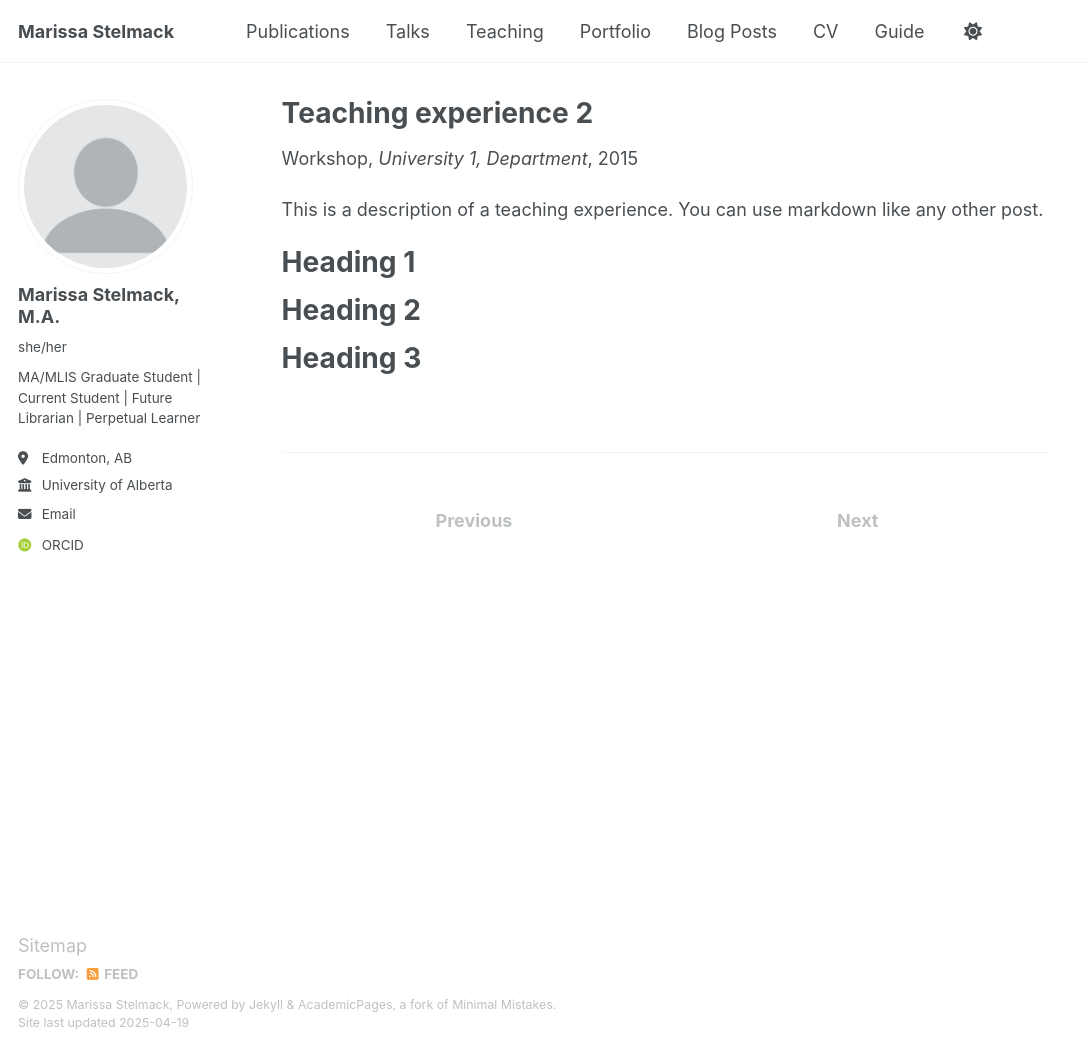
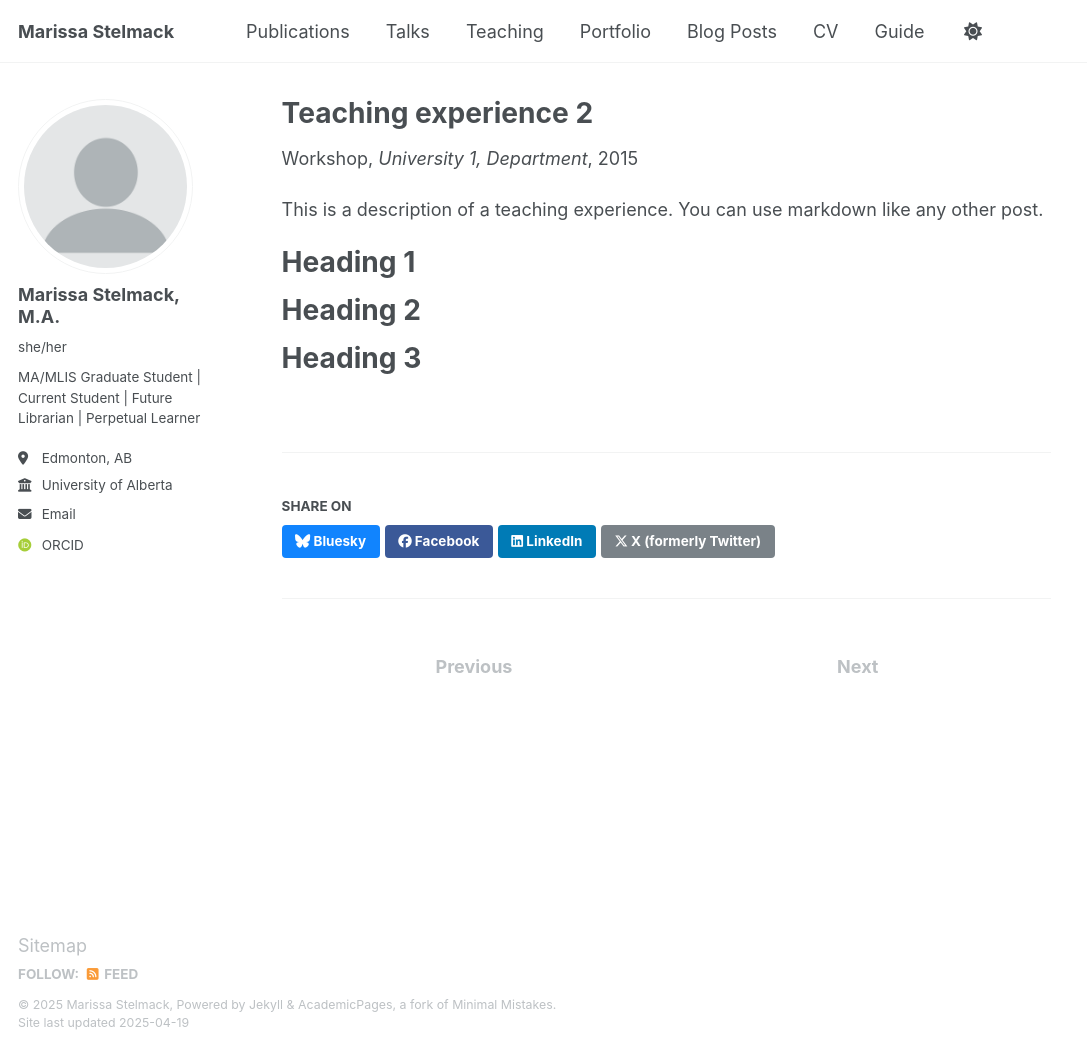
Before and after one commit to mstelmac/about, a Jekyll site: the page built from _teaching/2015-spring-teaching-2.md, in a window 1280 px wide and 1051 px high. Shown: the whole window, without its empty margins (0-1087 px from the left). Built offline with Jekyll 4.4.1, drawn with Linux system fonts in a browser that asks for light colours; some web fonts are replaced; some of the changed lines change nothing that is shown.

Commit message:
Update _config.yml

```diff
--- a/_config.yml
+++ b/_config.yml
@@ -249,12 +249,12 @@ defaults:
       author_profile: true
   # _teaching
   - scope:
-      path: ""
+      path: #""
       type: teaching
     values:
       layout: single
       author_profile: true
-      share: false
+      share: true
       comments: true
   # _publications
   - scope:
```
